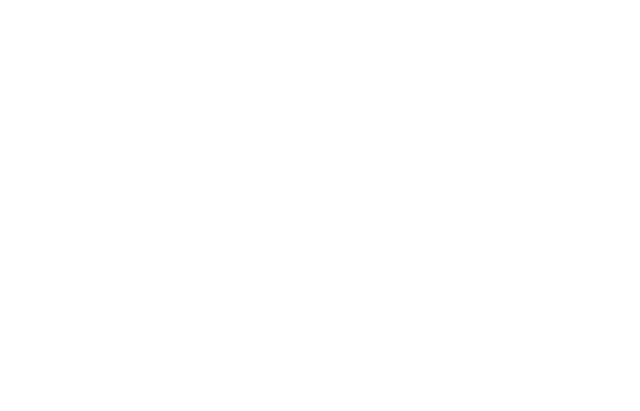
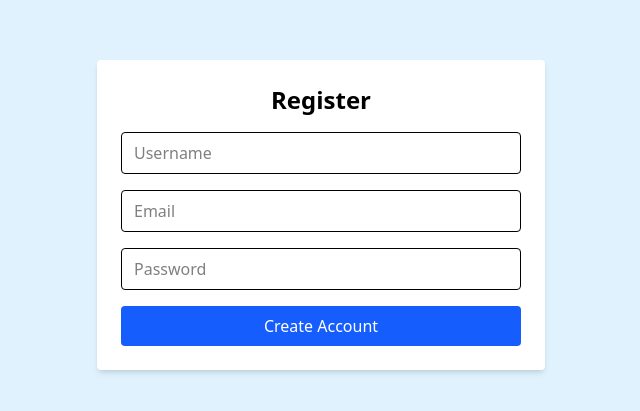
Before and after one commit to carinotj19/BrainyBox, a React (Vite) app: page /register in a window 1280 px wide. Before the commit this address had no page. Shown: the part 185-596 px from the top of the page, without its empty margins (319-959 px from the left). Built offline with nearby package versions, Linux system fonts and the light colour scheme.

Commit message:
Login and register Pages

```diff
--- a/src/App.jsx
+++ b/src/App.jsx
@@ -2,12 +2,16 @@
 import { Routes, Route } from 'react-router-dom';
 import Quizpage from './pages/Quizpage';
 import Homepage from './pages/Homepage';
+import Loginpage from "./pages/Loginpage";
+import Registerpage from "./pages/Registerpage";
 
 function App() {
   return (
     <Routes>
       <Route path="/" element={<Homepage />} />
       <Route path="/quiz" element={<Quizpage />} />
+      <Route path="/login" element={<Loginpage />} />
+      <Route path="/register" element={<Registerpage />} />
     </Routes>
   );
 }
--- /dev/null
+++ b/src/pages/Loginpage.jsx
@@ -0,0 +1,39 @@
+import { useState } from "react";
+import axios from "axios";
+import { useNavigate } from "react-router-dom";
+
+function LoginPage() {
+  const [form, setForm] = useState({ email: "", password: "" });
+  const [error, setError] = useState("");
+  const navigate = useNavigate();
+
+  const handleChange = e => {
+    setForm({ ...form, [e.target.name]: e.target.value });
+  };
+
+  const handleSubmit = async e => {
+    e.preventDefault();
+    try {
+      const res = await axios.post("http://localhost:4000/api/auth/login", form);
+      localStorage.setItem("token", res.data.token);
+      localStorage.setItem("user", JSON.stringify(res.data.user));
+      navigate("/");
+    } catch (err) {
+      setError(err.response?.data?.error || "Login failed");
+    }
+  };
+
+  return (
+    <div className="min-h-screen flex items-center justify-center bg-sky-100 p-4">
+      <form onSubmit={handleSubmit} className="bg-white p-6 rounded shadow-md w-full max-w-md space-y-4">
+        <h1 className="text-2xl font-bold text-center">Login</h1>
+        {error && <div className="text-red-600">{error}</div>}
+        <input name="email" placeholder="Email" type="email" className="w-full border px-3 py-2 rounded" onChange={handleChange} />
+        <input name="password" placeholder="Password" type="password" className="w-full border px-3 py-2 rounded" onChange={handleChange} />
+        <button className="w-full bg-blue-600 text-white py-2 rounded hover:bg-blue-700 transition">Log In</button>
+      </form>
+    </div>
+  );
+}
+
+export default LoginPage;
--- /dev/null
+++ b/src/pages/Registerpage.jsx
@@ -0,0 +1,38 @@
+import { useState } from "react";
+import axios from "axios";
+import { useNavigate } from "react-router-dom";
+
+function RegisterPage() {
+  const [form, setForm] = useState({ username: "", email: "", password: "" });
+  const [error, setError] = useState("");
+  const navigate = useNavigate();
+
+  const handleChange = e => {
+    setForm({ ...form, [e.target.name]: e.target.value });
+  };
+
+  const handleSubmit = async e => {
+    e.preventDefault();
+    try {
+      await axios.post("http://localhost:4000/api/auth/register", form);
+      navigate("/login");
+    } catch (err) {
+      setError(err.response?.data?.error || "Something went wrong");
+    }
+  };
+
+  return (
+    <div className="min-h-screen flex items-center justify-center bg-sky-100 p-4">
+      <form onSubmit={handleSubmit} className="bg-white p-6 rounded shadow-md w-full max-w-md space-y-4">
+        <h1 className="text-2xl font-bold text-center">Register</h1>
+        {error && <div className="text-red-600">{error}</div>}
+        <input name="username" placeholder="Username" className="w-full border px-3 py-2 rounded" onChange={handleChange} />
+        <input name="email" placeholder="Email" type="email" className="w-full border px-3 py-2 rounded" onChange={handleChange} />
+        <input name="password" placeholder="Password" type="password" className="w-full border px-3 py-2 rounded" onChange={handleChange} />
+        <button className="w-full bg-blue-600 text-white py-2 rounded hover:bg-blue-700 transition">Create Account</button>
+      </form>
+    </div>
+  );
+}
+
+export default RegisterPage;
```
